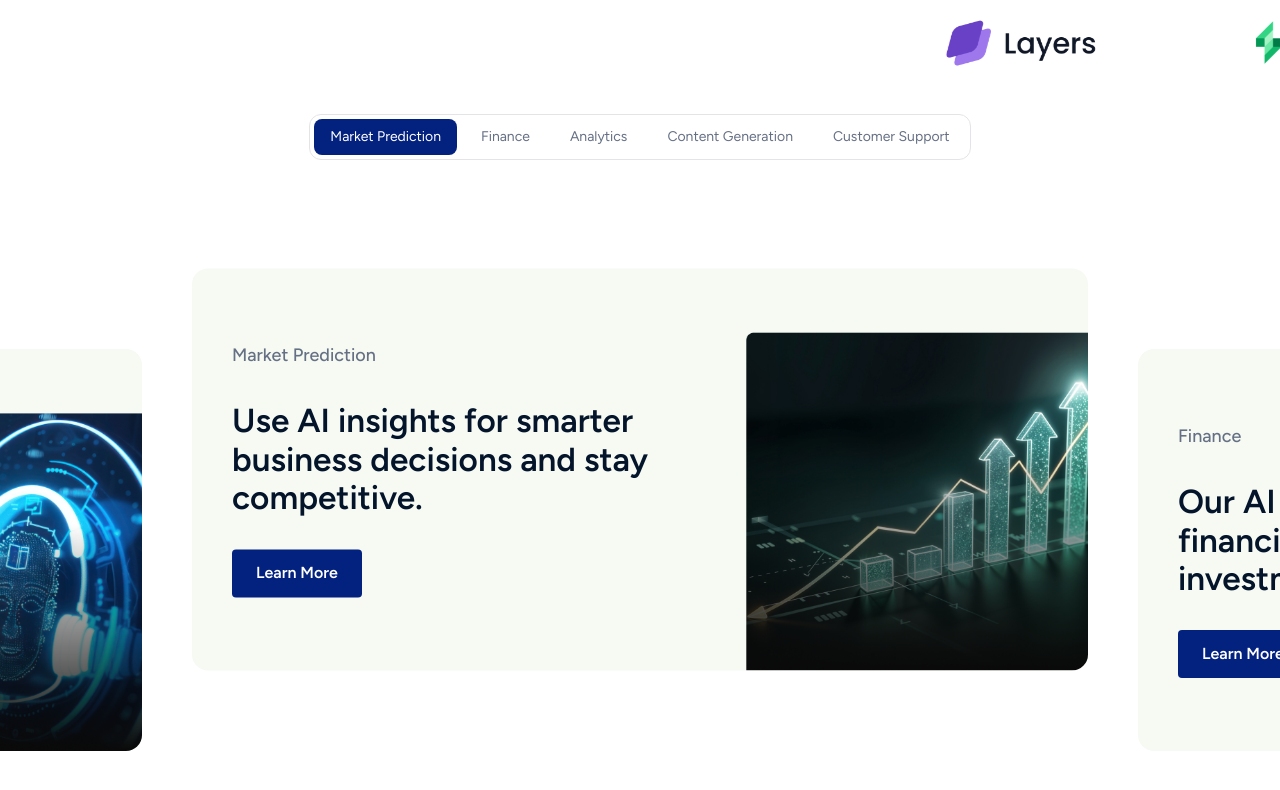
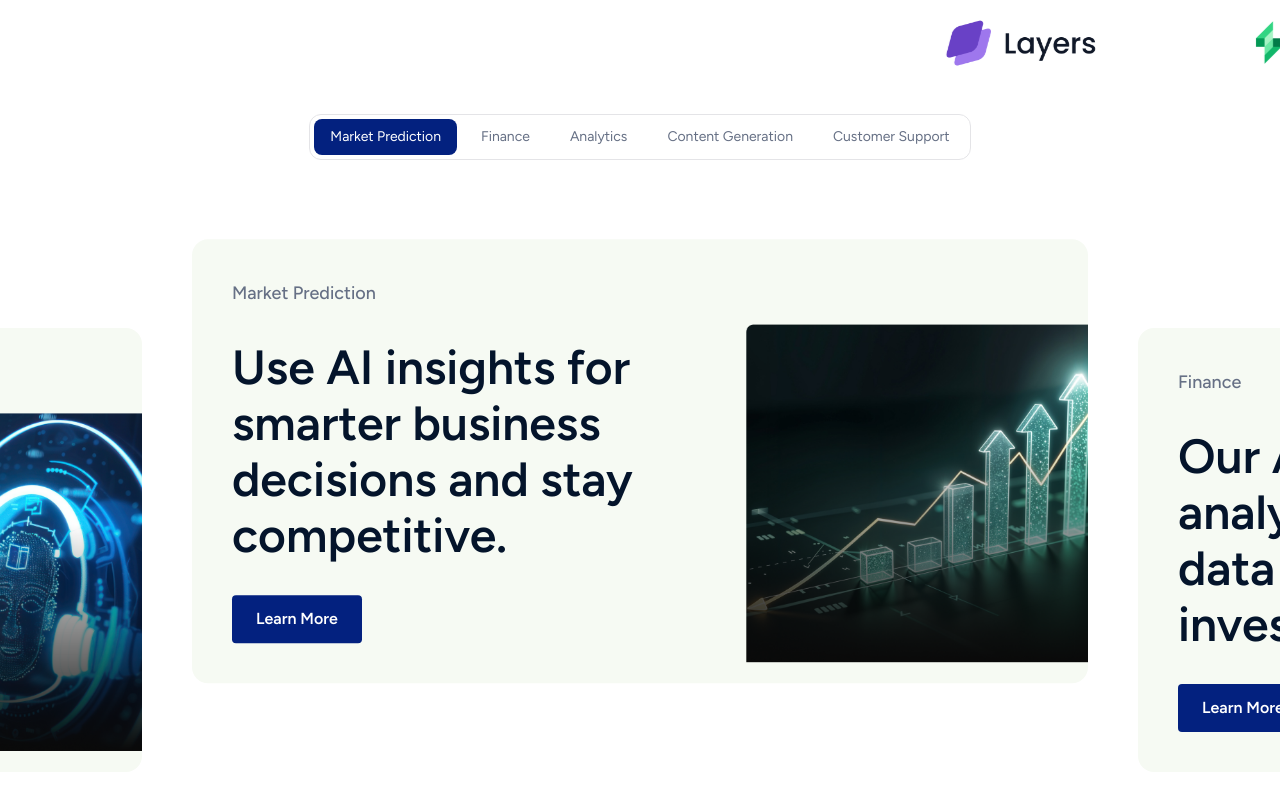
Before and after one commit to dhanielcodes/alpha, a Next.js app: page / in a window 1280 px wide. Shown: the part 868-1658 px from the top of the page. Built offline with nearby package versions, Linux system fonts and the light colour scheme.

Commit message:
Update FeatureCard component to enhance text responsiveness; adjust heading styles for improved readability on larger screens.

```diff
--- a/src/components/FeatureCard.tsx
+++ b/src/components/FeatureCard.tsx
@@ -16,7 +16,7 @@ const FeatureCard = ({
       <div className="flex lg:flex-row flex-col items-center justify-between lg:space-x-6 ">
         <div className="lg:w-1/2 w-full lg:space-y-8 space-y-4 lg:pb-10 lg:px-0 lg:pt-0 pt-6 px-6">
           <p className="text-tertiary text-lg font-medium">{title}</p>
-          <h2 className="text-primary text-[2.6vw] font-semibold leading-[3vw]">
+          <h2 className="text-primary text-[2.6vw] xl:text-5xl font-semibold leading-[3vw] xl:leading-14">
             {description}
           </h2>
           <AppButton
```
